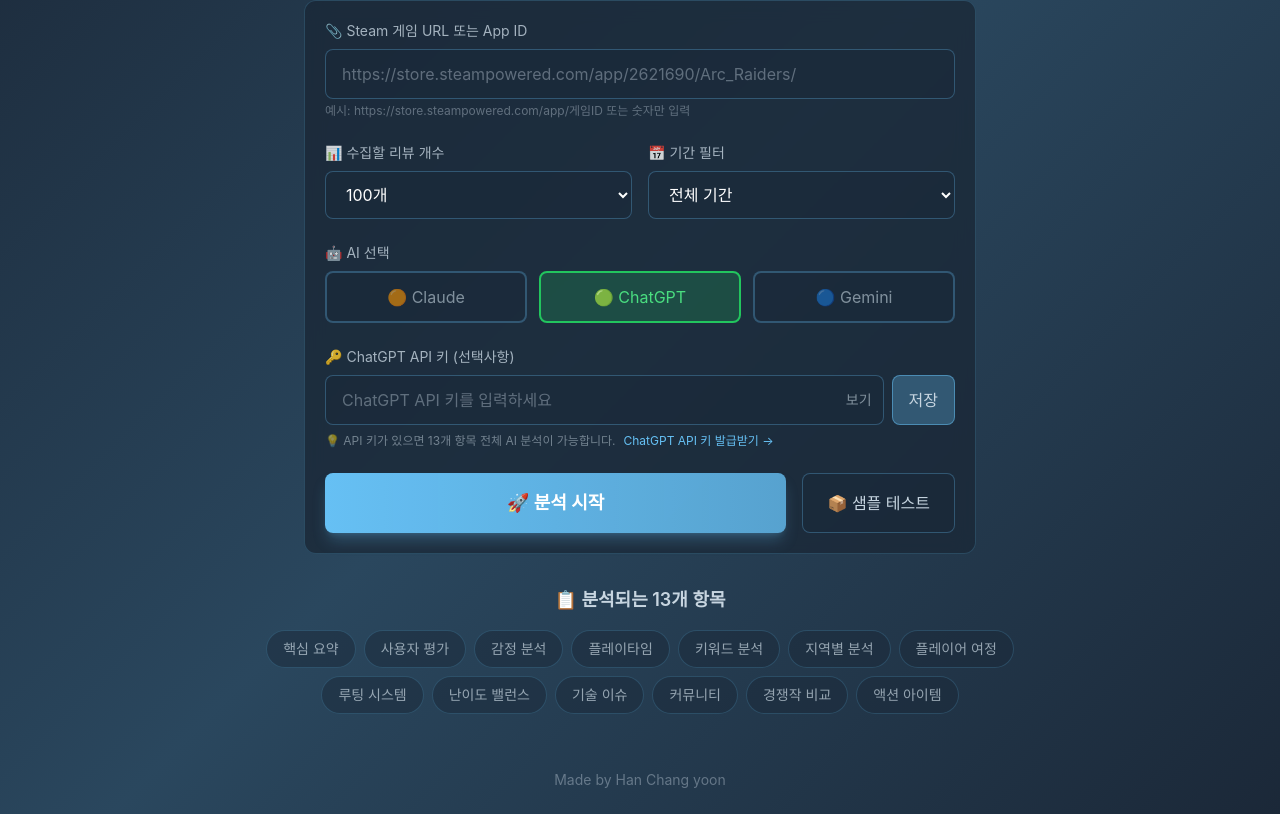
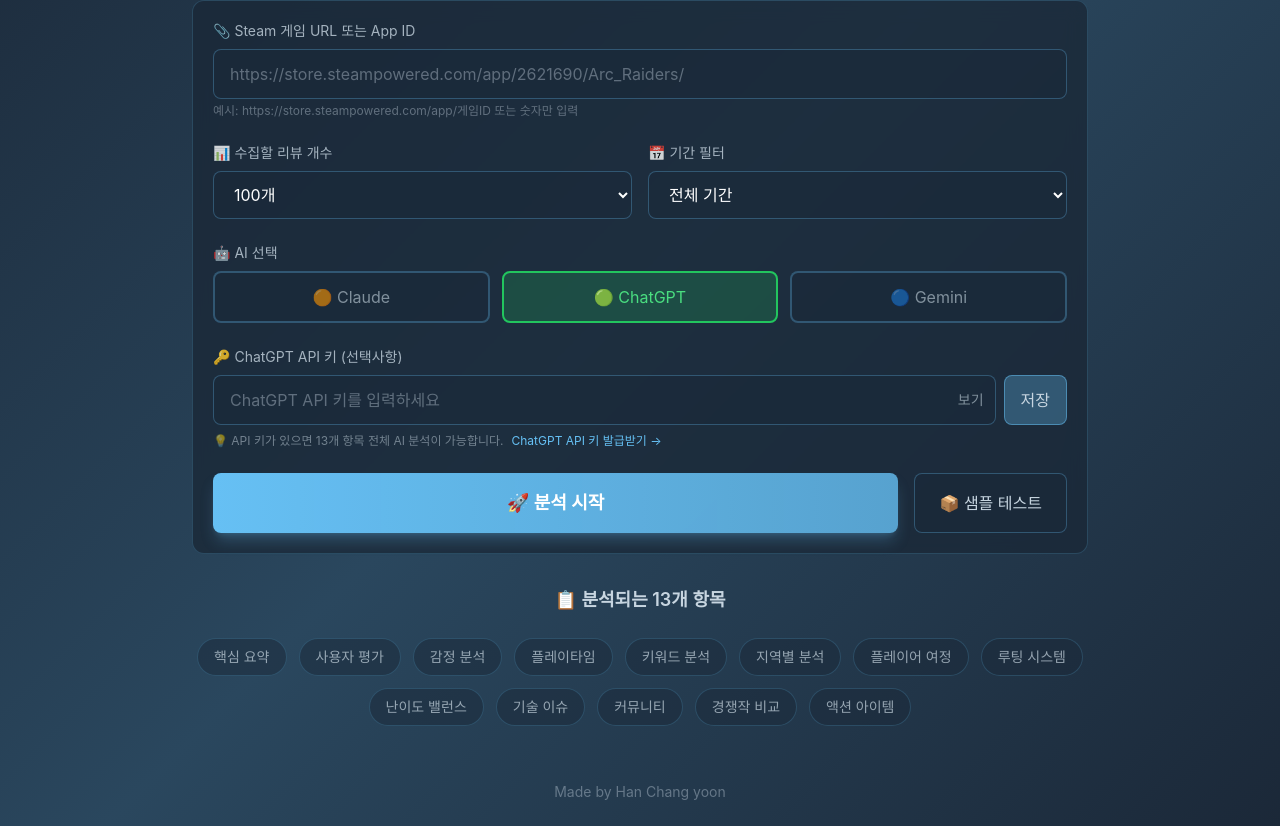
Before and after one commit to pigori-eng/steam-review-analyzer, a React (Vite) app in the folder frontend/: page / in a window 1280 px wide. Shown: the part 245-1071 px from the top of the page. Built offline with nearby package versions, Linux system fonts and the light colour scheme; a web font is replaced by a local one.

Commit message:
Update InputSection.tsx

```diff
--- a/frontend/src/components/InputSection.tsx
+++ b/frontend/src/components/InputSection.tsx
@@ -88,7 +88,7 @@ export default function InputSection({ onAnalyze, onSampleTest }: InputSectionPr
       </div>
 
       {/* 입력 카드 */}
-      <div className="card max-w-2xl mx-auto">
+      <div className="card max-w-4xl mx-auto">
         {/* URL 입력 */}
         <div className="mb-6">
           <label className="block text-steam-light/80 text-sm mb-2">
@@ -246,8 +246,8 @@ export default function InputSection({ onAnalyze, onSampleTest }: InputSectionPr
 
       {/* 분석 항목 미리보기 */}
       <div className="text-center">
-        <h3 className="text-lg font-semibold mb-4">📋 분석되는 13개 항목</h3>
-        <div className="flex flex-wrap justify-center gap-2 max-w-3xl mx-auto">
+        <h3 className="text-lg font-semibold mb-6">📋 분석되는 13개 항목</h3>
+        <div className="flex flex-wrap justify-center gap-3 max-w-4xl mx-auto">
           {analysisItems.map((item, index) => (
             <span
               key={index}
```
